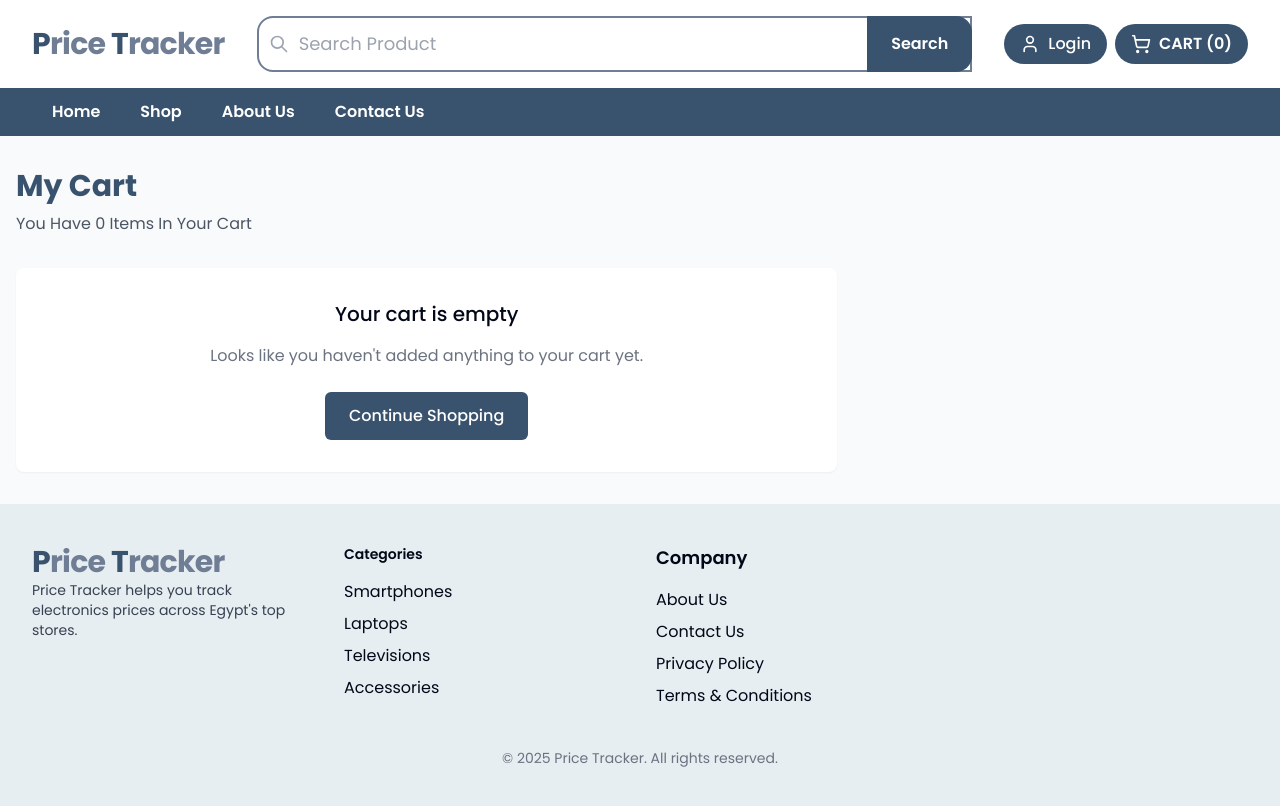
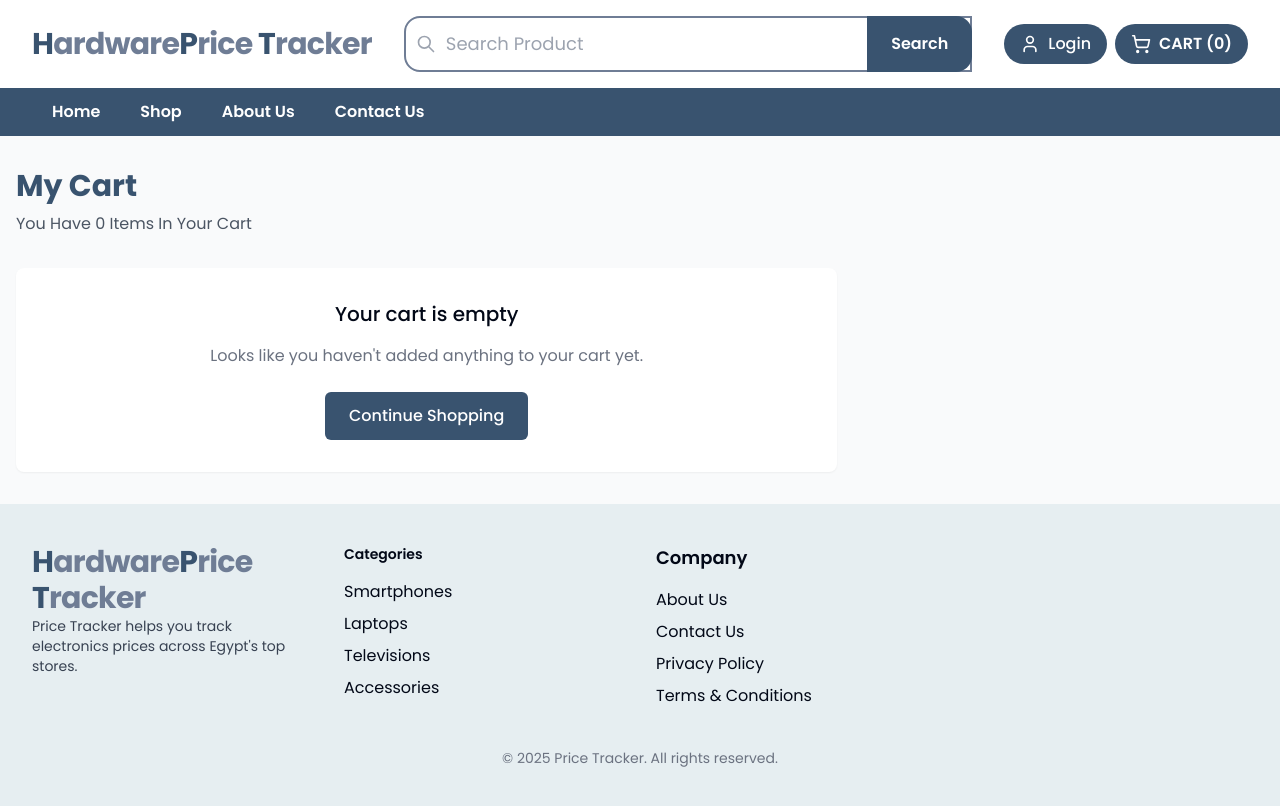
Before and after one commit to Mohamed-khaled0/Hardware-Price-Tracker, a React (Vite) app: page /cart in a window 1280 px wide. Built offline with nearby package versions, Linux system fonts and the light colour scheme.

Commit message:
Adds "Hardware" prefix to app logo text
Updates both Header and Footer components to include "Hardware" as a styled prefix in the app logo text for improved branding consistency.

```diff
--- a/src/components/Footer.tsx
+++ b/src/components/Footer.tsx
@@ -11,6 +11,8 @@ const Footer = () => {
           <div className="col-span-1">
             <Link to="/" className="flex-shrink-0">
               <h1 className="text-2xl md:text-3xl font-bold tracking-tight">
+              <span className="text-[#39536f]">H</span>
+              <span className="text-[#6f7d95]">ardware</span>
                 <span className="text-[#39536f]">P</span>
                 <span className="text-[#6f7d95]">rice</span>
                 <span className="text-[#39536f]"> T</span>
--- a/src/components/Header.tsx
+++ b/src/components/Header.tsx
@@ -19,6 +19,8 @@ const Header: React.FC = () => {
           {/* Text Logo */}
           <Link to="/" className="flex-shrink-0">
             <h1 className="text-2xl md:text-3xl font-bold tracking-tight">
+            <span className="text-[#39536f]">H</span>
+            <span className="text-[#6f7d95]">ardware</span>
               <span className="text-[#39536f]">P</span>
               <span className="text-[#6f7d95]">rice</span>
               <span className="text-[#39536f]"> T</span>
```
